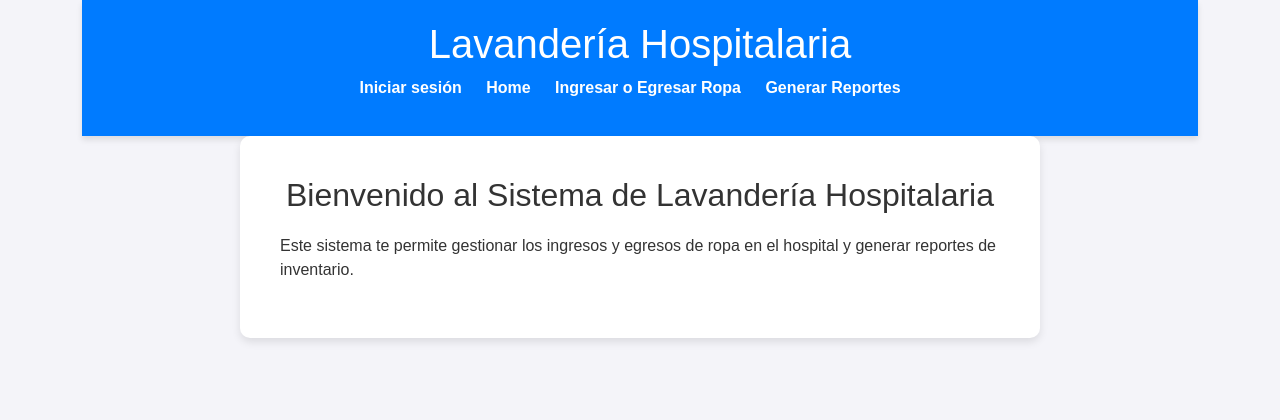
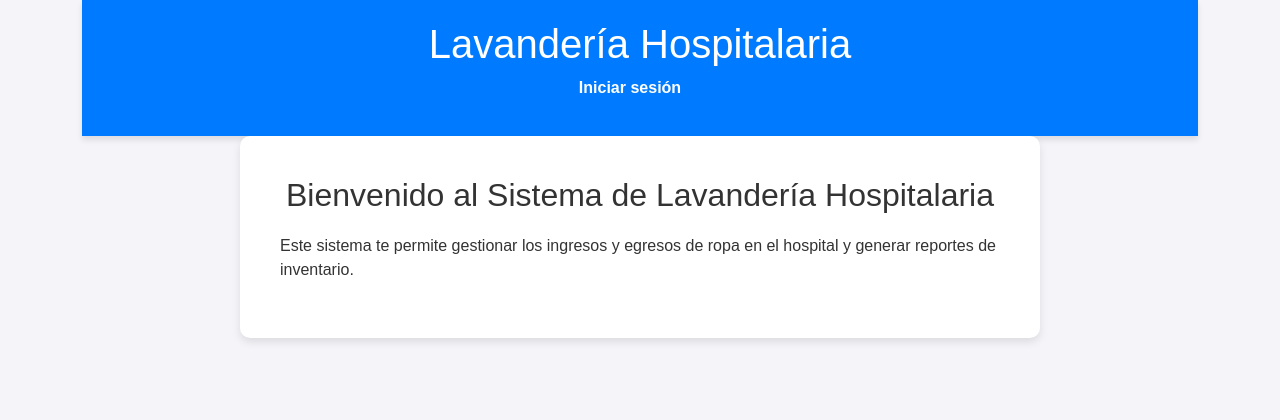
Before and after one commit to RodrigoGuajardo/LavanderiaHospital, a Django app: page / in a window 1280 px wide. Shown: the top 420 px of the page. Run offline with Django 5.2, Linux system fonts and the light colour scheme.

Commit message:
"cambios minimos para hacer que el software ssesa soslo utilizable al iniciar secion"

```diff
--- a/inventario/templates/inventario/index.html
+++ b/inventario/templates/inventario/index.html
@@ -19,13 +19,12 @@
                     <li>
                     {% if user.is_authenticated %}
                         <p>Bienvenido, {{ user.username }}!</p>
-                        <a href="{% url 'inventario:logout' %}">Cerrar sesión</a>
+                        <li><a href="{% url 'inventario:logout' %}">Cerrar sesión</a></li>
+                        <li><a href="{% url 'inventario:ingresoegreso' %}">Ingresar o Egresar Ropa</a></li>
+                        <li><a href="{% url 'inventario:reportes' %}">Generar Reportes</a></li>
                     {% else %}
                         <a href="{% url 'inventario:login' %}">Iniciar sesión</a>
                     {% endif %}</li>
-                    <li><a href="{% url 'inventario:home' %}">Home</a></li>
-                    <li><a href="{% url 'inventario:ingresoegreso' %}">Ingresar o Egresar Ropa</a></li>
-                    <li><a href="{% url 'inventario:reportes' %}">Generar Reportes</a></li>
                 </ul>
 
             </nav>
```
Also changed, not shown: db.sqlite3.
